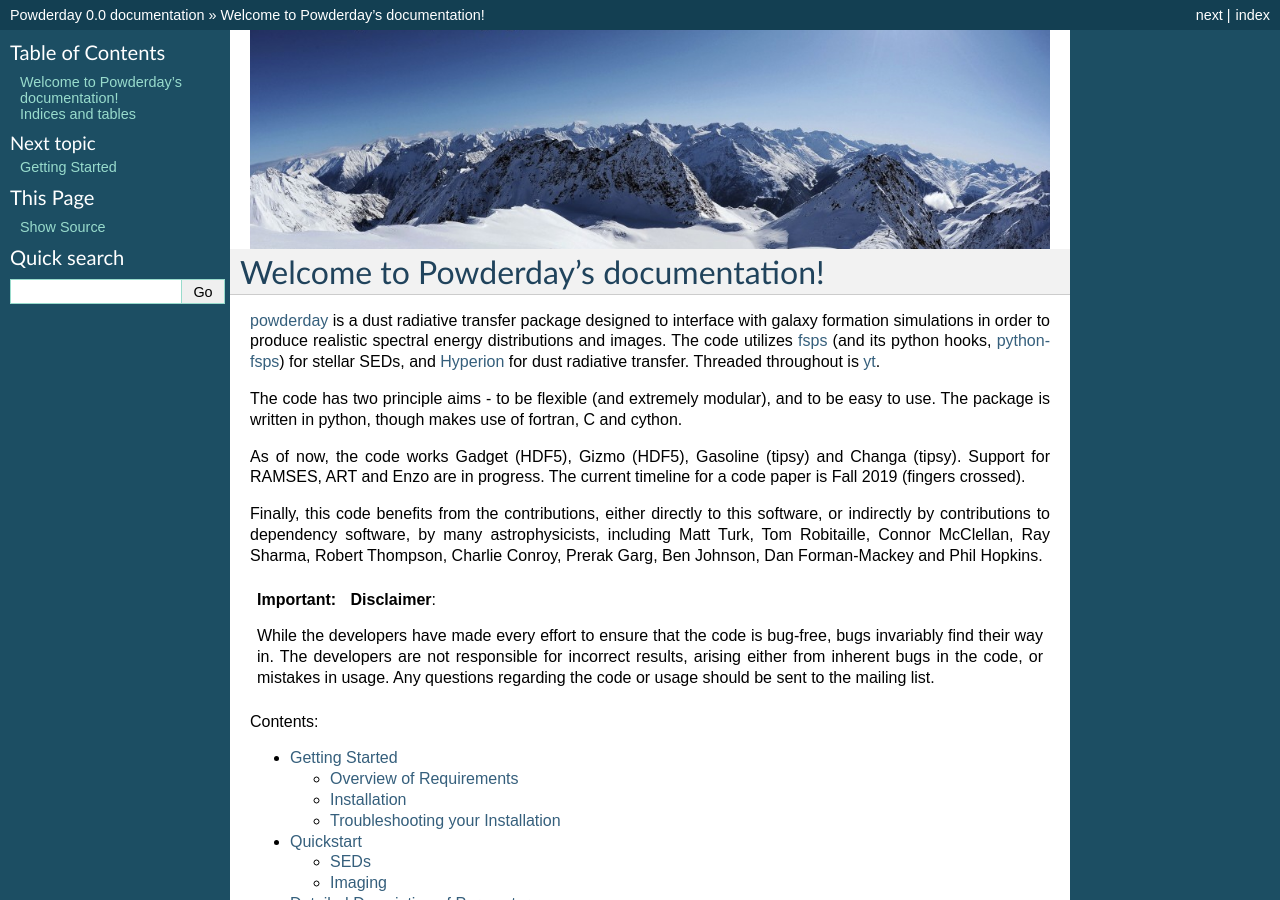
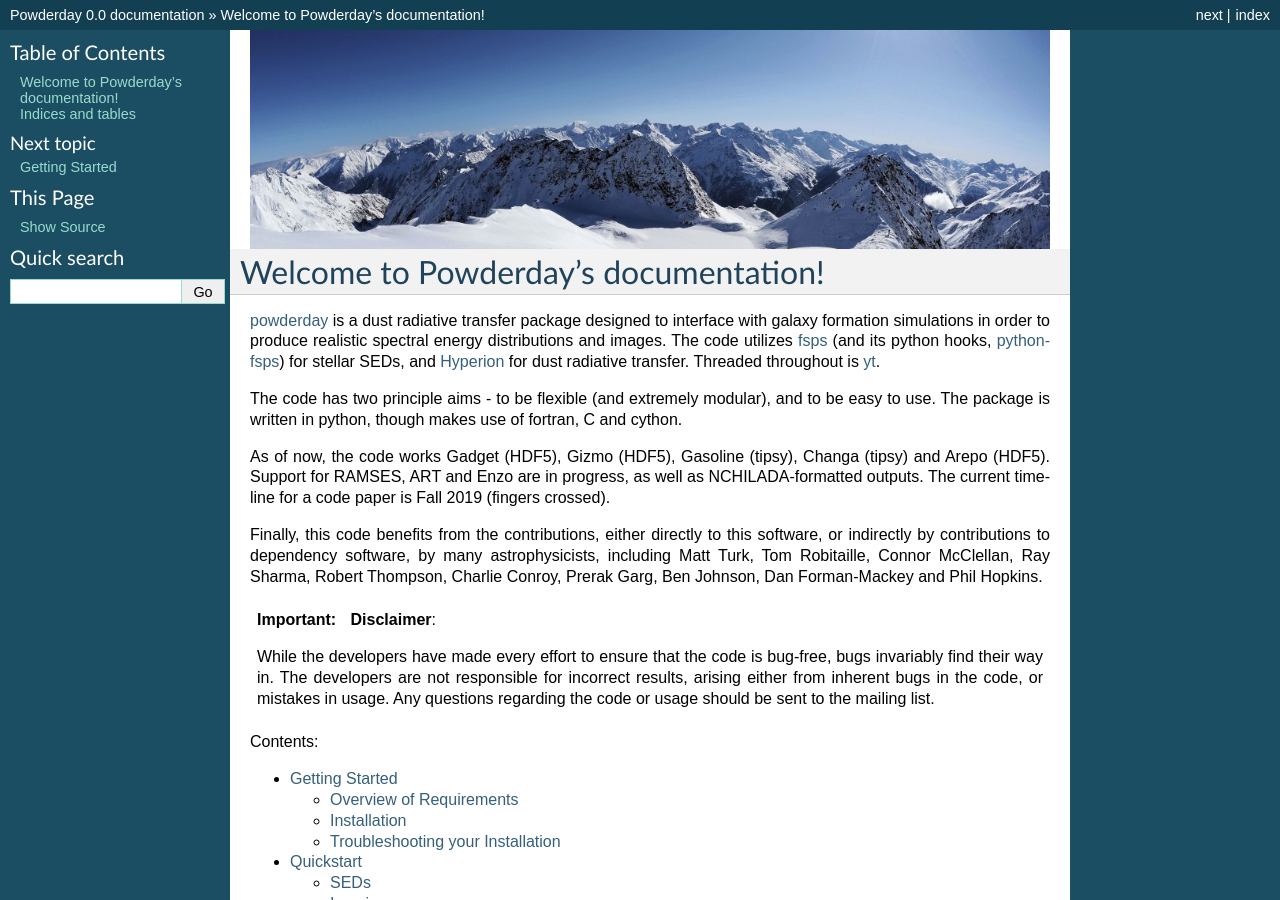
Before and after one commit to dnarayanan/powderday, a Sphinx documentation site: the page built from docs/index.rst, in a window 1280 px wide and 900 px high. Built offline with Sphinx 7.4.7, drawn with Linux system fonts in a browser that asks for light colours.

Commit message:
small docs update

```diff
--- a/docs/index.rst
+++ b/docs/index.rst
@@ -23,8 +23,8 @@ modular), and to be easy to use.  The package is written in python,
 though makes use of fortran, C and cython.
 
 As of now, the code works Gadget (HDF5), Gizmo (HDF5), Gasoline
-(tipsy) and Changa (tipsy).  Support for RAMSES, ART and Enzo are
-in progress.  The current timeline for a code paper is Fall 2019 (fingers crossed).
+(tipsy), Changa (tipsy) and Arepo (HDF5).  Support for RAMSES, ART and Enzo are
+in progress, as well as NCHILADA-formatted outputs.  The current timeline for a code paper is Fall 2019 (fingers crossed).
 
 Finally, this code benefits from the contributions, either directly to
 this software, or indirectly by contributions to dependency software,
```
